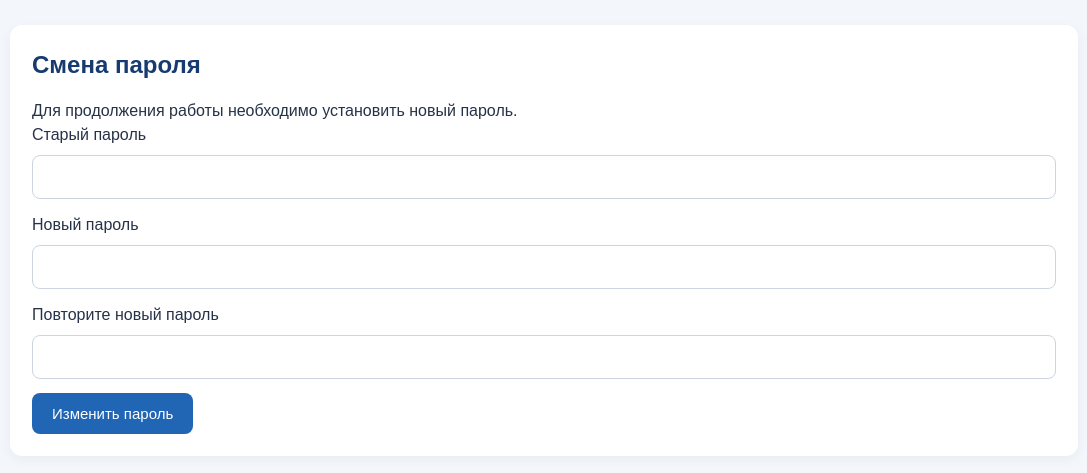
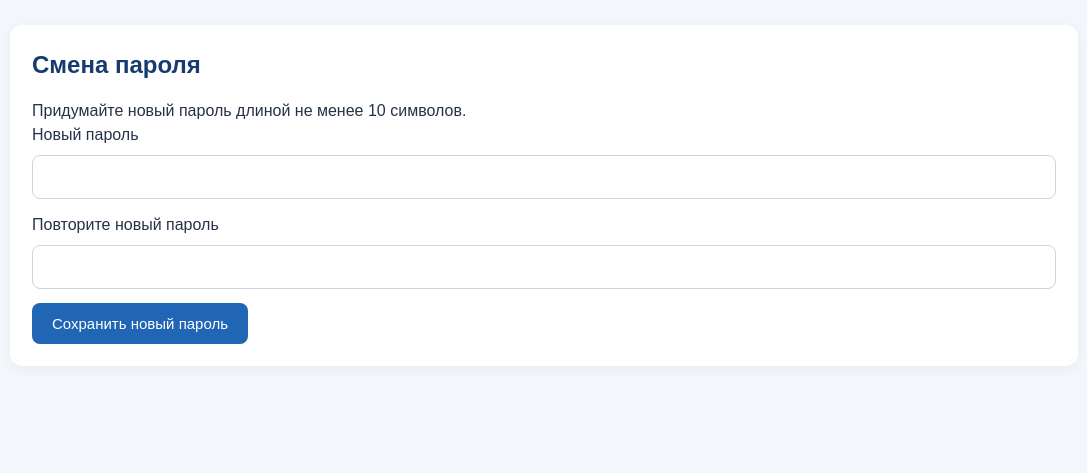
Before and after one commit to miryakhyayevsh-max/17maktabkundalik, a Flask app: page /change-password in a window 1280 px wide. Shown: the part 142-615 px from the top of the page, without its empty margins (96-1183 px from the left). Run offline with Flask 3, Linux system fonts and the light colour scheme; the visitor is signed in with stand-in values (Sample User, id 1).

Commit message:
Update change_password.html

```diff
--- a/templates/change_password.html
+++ b/templates/change_password.html
@@ -1,31 +1,18 @@
 {% extends "base.html" %}
 
 {% block content %}
-
 <div class="card">
-
     <h2>Смена пароля</h2>
-
-    <p>Для продолжения работы необходимо установить новый пароль.</p>
+    <p>Придумайте новый пароль длиной не менее 10 символов.</p>
 
     <form method="POST">
-
-        <label>Старый пароль</label>
-
-        <input type="password" name="old_password" required>
-
         <label>Новый пароль</label>
-
-        <input type="password" name="new_password" required>
+        <input type="password" name="password" required minlength="10">
 
         <label>Повторите новый пароль</label>
+        <input type="password" name="password2" required minlength="10">
 
-        <input type="password" name="confirm_password" required>
-
-        <button type="submit">Изменить пароль</button>
-
+        <button type="submit">Сохранить новый пароль</button>
     </form>
-
 </div>
-
 {% endblock %}
```
